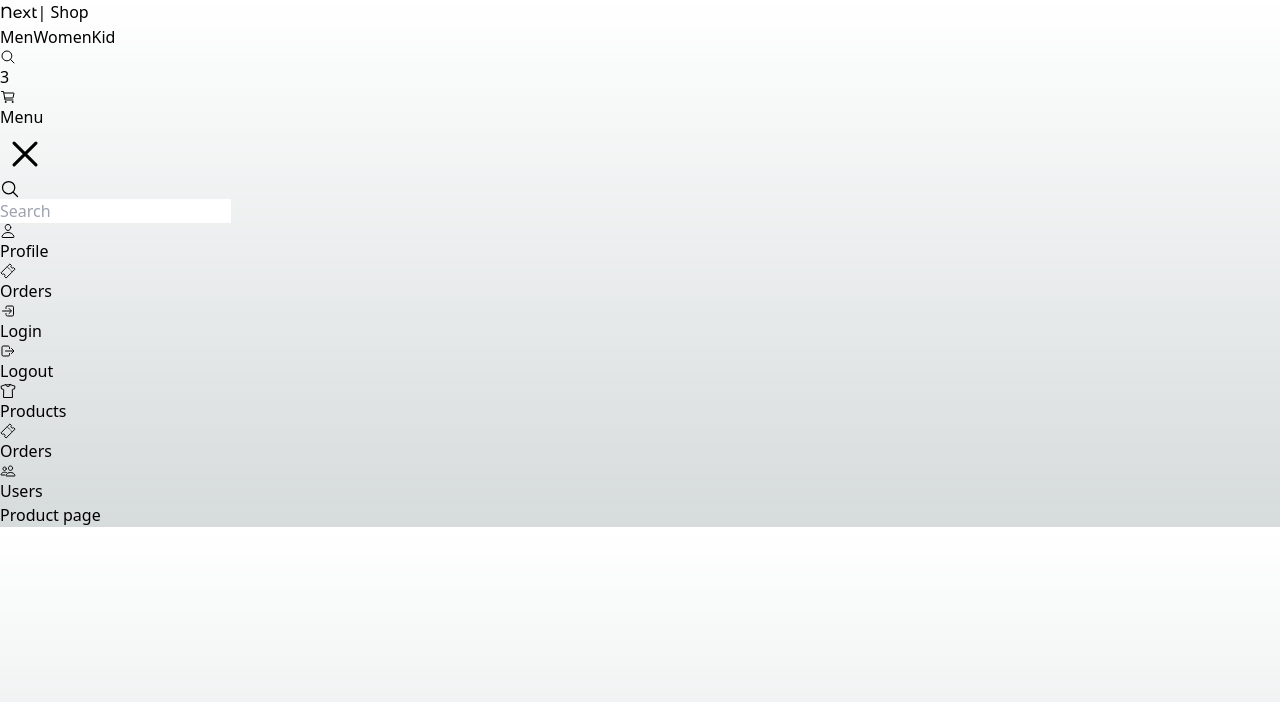
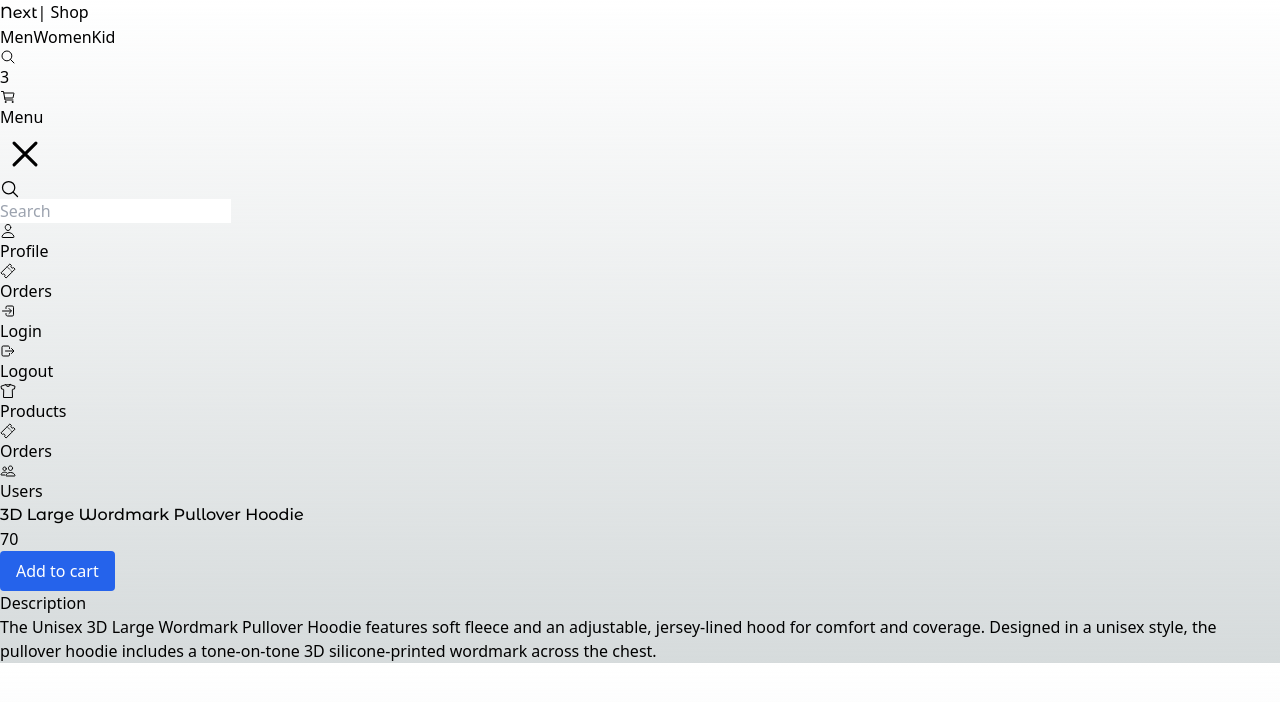
Before and after one commit to JonathanVargas0111/next-shop, a Next.js app: page /product/3d_large_wordmark_pullover_hoodie in a window 1280 px wide. Shown: the top 702 px of the page. Built offline with nearby package versions, Linux system fonts and the light colour scheme.

Commit message:
screen basic product

```diff
--- a/src/app/(shop)/product/[slug]/page.tsx
+++ b/src/app/(shop)/product/[slug]/page.tsx
@@ -1,7 +1,48 @@
-export default function(){
+import { titleFont } from "@/config/fonts"
+import { initialData } from "@/seed/seed"
+import { notFound } from "next/navigation"
+
+interface Props{
+    params: { slug: string }
+}
+
+export default function({params}: Props){
+    const {slug} = params
+
+
+    const product = initialData.products.find(product => product.slug === slug)
+
+    if(!product) notFound()
+
+
     return(
-        <div>
-            <h1>Product page</h1>
+        <div className="mt-5 mb-20 grid grid-cols-1 md:grid-cols-3 gap-3">
+           {/* Slideshow */}
+            <div className="col-span-1 md:col-span-2"></div>
+
+            {/* Details */}
+            <div className="col-span-1 md:col-span-1">
+                <h1 className={`${titleFont.className} antialiased font-bold text-xl`}>
+                    {product.title}
+                </h1>
+                <p className="text-lg mt-5">
+                    {
+                        product.price
+                    }
+                </p>
+                    {/* Select T */}
+
+
+                    {/* select c# */}
+
+                    <button className="btn-primary my-5">Add to cart</button>
+
+                    <h3 className="font-bold text-sm"> Description</h3>
+                    <p className="font-light">
+                        {product.description}
+                    </p>
+            </div>
+
         </div>
     )
 }
--- /dev/null
+++ b/src/app/(shop)/product/not-found.tsx
@@ -0,0 +1,6 @@
+import PageNotFound from "@/components/ui/not-found/PageNotFound";
+
+
+export default function NotFound() {
+        return ( <PageNotFound /> )
+}
```
Also changed, not shown: 1 other file (tests, documents, lock files or other folders).
